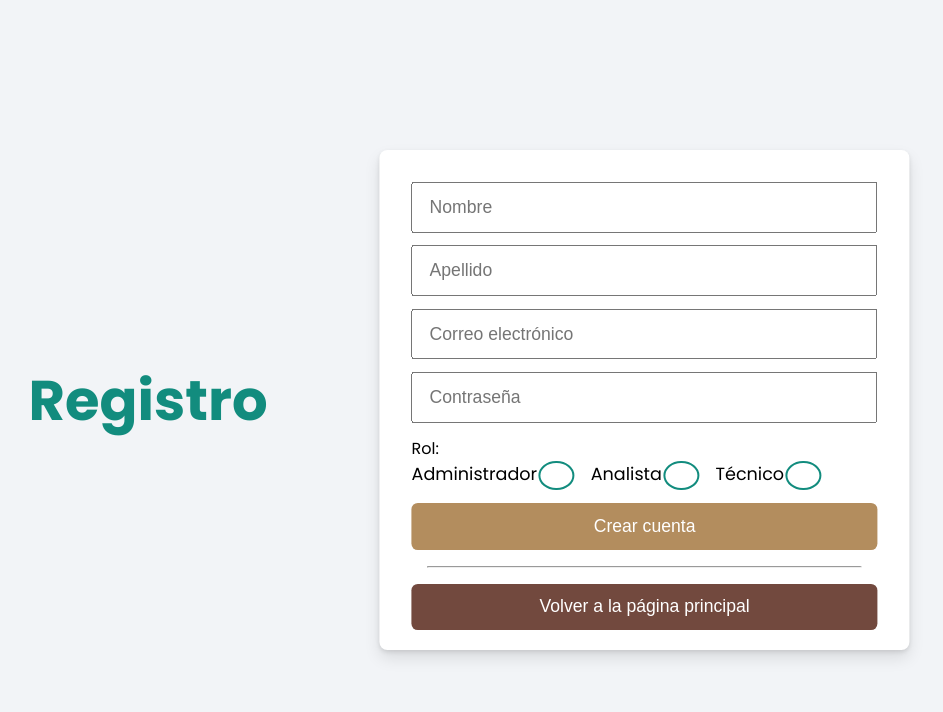
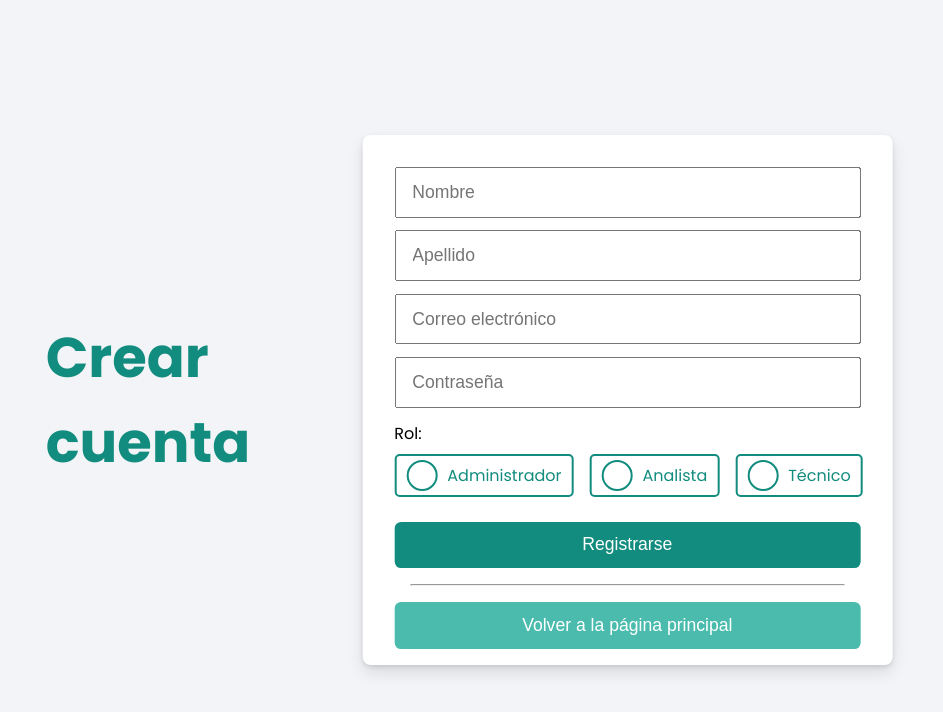
Before and after one commit to josejulian1604/DronesReque, a Flask app: page /registro in a window 1280 px wide. Shown: the top 712 px of the page, without its empty margins (171-1114 px from the left). Run offline with Flask 3, Linux system fonts and the light colour scheme.

Commit message:
fran feo
es para ponerlo más bonito

```diff
--- a/Prototipo/static/style.css
+++ b/Prototipo/static/style.css
@@ -98,8 +98,6 @@ form .create-account {
   border-radius: 0.4rem;
   font-size: 1.1rem;
   color: #fff;
-  width: 75%;
-  margin: 0 auto;
 }
 
 form .create-account:hover {
@@ -110,7 +108,7 @@ form .create-account:hover {
 form .default {
   outline: none;
   border: none;
-  background: #B38D5E;
+  background: #128C7E;
   padding: 0.8rem 1rem;
   border-radius: 0.4rem;
   font-size: 1.1rem;
@@ -118,14 +116,14 @@ form .default {
 }
 
 form .default:hover {
-  background: #8B572B;
+  background: #075E54;
   cursor: pointer;
 }
 
 form .regresar {
   outline: none;
   border: none;
-  background: #72493E;
+  background: #4BBBAE;
   padding: 0.8rem 1rem;
   border-radius: 0.4rem;
   font-size: 1.1rem;
@@ -133,7 +131,7 @@ form .regresar {
 }
 
 form .regresar:hover {
-  background: #542C0F;
+  background: #0AA18E;
   cursor: pointer;
 }
 
@@ -144,7 +142,7 @@ form.registro {
   background: #fff;
   padding: 2rem;
   width: 530px;
-  height: 500px;
+  height: 530px;
   border-radius: 0.5rem;
   box-shadow: 0 2px 4px rgb(0 0 0 / 10%), 0 8px 16px rgb(0 0 0 / 10%);
 }
@@ -160,26 +158,48 @@ form.registro input:focus {
   border: 1.8px solid #128C7E;
 }
 
+/* Registro radios */
 .roles {
   display: flex;
 }
 
+.roles input[type="radio"] {
+  display: none;
+}
+
 .roles label {
   position: relative;
-  font-size: 1.1rem;
-}
-
-.roles input[type="radio"] {
-  appearance: none;
+  color: #128C7E;
   border: 2px solid #128C7E;
-  border-radius: 50%;
+  border-radius: 5px;
+  padding: 4px 10px;
   margin-right: 1rem;
-  margin-left: 0.1rem;
+  margin-top: 0.5rem;
+  display: flex;
+  align-items: center;
   cursor: pointer;
 }
 
-.roles input[type="radio"]:checked {
+.roles label:before {
+  content: "";
+  height: 25px;
+  width: 25px;
+  border: 2px solid #128C7E;
+  border-radius: 50%;
+  margin-right: 10px;
+  padding: 1px 1px;
+}
+
+.roles input[type="radio"]:checked + label {
   background-color: #128C7E;
+  color: white;
+}
+
+.roles input[type="radio"]:checked + label:before {
+height: 8px;
+width: 8px;
+border: 10px solid white;
+background-color: #128C7E ;
 }
 
 /* Administrador */
--- a/Prototipo/templates/registro.html
+++ b/Prototipo/templates/registro.html
@@ -11,7 +11,7 @@
     <div class="content">
       <div class="flex-div">
         <div class="name-content">
-          <h1 class="logo">Registro</h1>
+          <h1 class="logo">Crear cuenta</h1>
         </div>
         <form class="registro">
             <input type="text" placeholder="Nombre" required />
@@ -20,15 +20,15 @@
             <input type="password" placeholder="Contraseña" required>
             <label>Rol:</label>
             <div class="roles">
+                <input type="radio" name="role" id="administrador" required>
                 <label for="administrador">Administrador</label>
-                <input type="radio" id="administrador" name="role" value="administrador" required>
+                <input type="radio" name="role" id="analista" required>
                 <label for="analista">Analista</label>
-                <input type="radio" id="analista" name="role" value="analista" required>
+                <input type="radio" name="role" id="tecnico" required>
                 <label for="tecnico">Técnico</label>
-                <input type="radio" id="tecnico" name="role" value="tecnico" required>
             </div>
-
-            <button class="default">Crear cuenta</button>
+            <br>
+            <button class="default">Registrarse</button>
             <hr>
             <button class="regresar" onclick="window.location.href='/'" >Volver a la página principal</button>
           </form>
```
Also changed, not shown: 1 other file.
